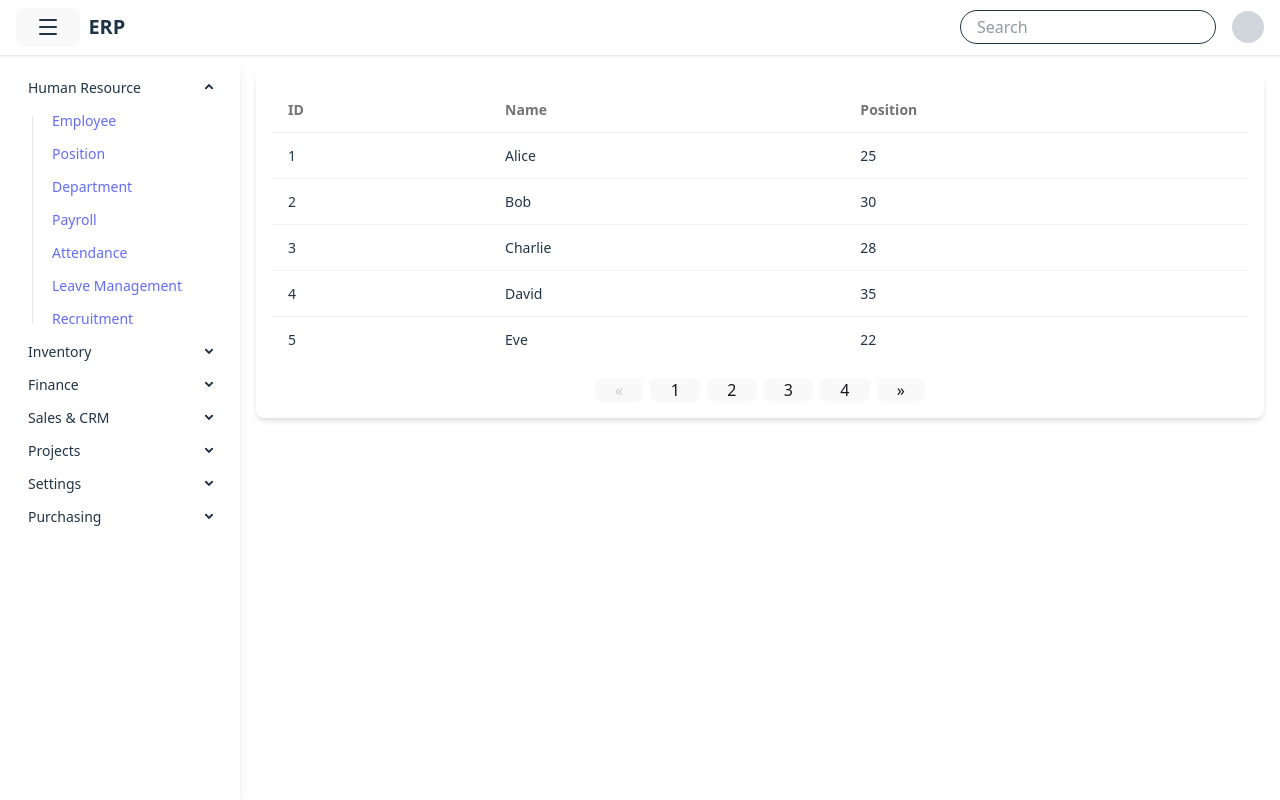
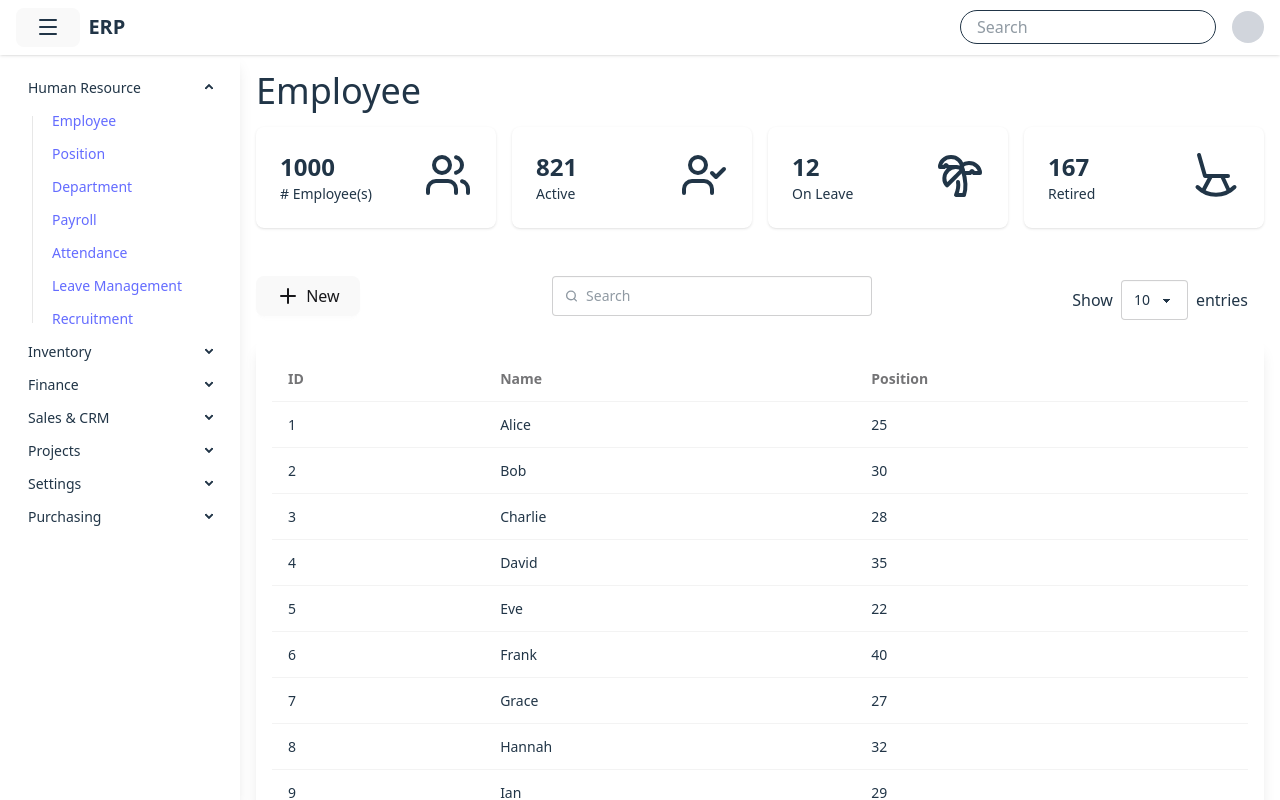
Before and after one commit to adryanasdq/erp-fe, a React (Vite) app: page /hr in a window 1280 px wide. Built offline with nearby package versions, Linux system fonts and the light colour scheme.

Commit message:
[Update] Employee UI Improvement: - Enhance DataTable with dynamic pagesize - Add Employee summary data - Restructure folder

```diff
--- a/src/components/datatable.tsx
+++ b/src/components/datatable.tsx
@@ -3,20 +3,21 @@ import { useMemo, useState } from "react";
 interface DataTableProps<T extends { id: string }> {
   headers: string[];
   data: T[];
+  pageSize: number;
 }
 
 const DataTable = <T extends { id: string }>({
   headers,
   data,
+  pageSize
 }: DataTableProps<T>) => {
   const [currentPage, setCurrentPage] = useState(1);
-  const pageSize = 5;
   const maxButtons = 4;
 
   const paginatedData = useMemo(() => {
     const startIndex = (currentPage - 1) * pageSize;
     return data.slice(startIndex, startIndex + pageSize);
-  }, [currentPage, data]);
+  }, [currentPage, pageSize, data]);
 
   const totalPages = Math.ceil(data.length / pageSize);
 
@@ -29,7 +30,7 @@ const DataTable = <T extends { id: string }>({
   }
 
   return (
-    <div className="overflow-x-auto flex flex-col items-center bg-white p-4 rounded-lg shadow-md">
+    <div className="overflow-x-auto flex flex-col items-center bg-white p-4 rounded-lg shadow-lg">
       <table className="table mx-auto">
         <thead>
           <tr>
--- a/src/main.tsx
+++ b/src/main.tsx
@@ -5,7 +5,7 @@ import { createRoot } from 'react-dom/client'
 import './index.css'
 import App from './App.tsx'
 import Navbar from './layouts/navbar.tsx'
-import HRPage from './pages/hr/index.tsx'
+import HRPage from './pages/hr/employee/index.tsx'
 import Sidebar from './layouts/sidebar.tsx'
 
 createRoot(document.getElementById('root')!).render(
--- /dev/null
+++ b/src/pages/hr/employee/components/employee-summary.tsx
@@ -0,0 +1,54 @@
+import { Users, UserCheck, Palmtree, RockingChair } from "lucide-react"
+
+const EmployeeSummary = () => {
+    return (
+        <div className="flex justify-between mb-12">
+            <div className="card w-60 bg-base-100 card-md shadow-sm">
+                <div className="card-body">
+                    <div className="flex justify-between">
+                        <div>
+                            <h2 className="card-title text-2xl">1000</h2>
+                            <p># Employee(s)</p>
+                        </div>
+                        <Users size={48} />
+                    </div>
+                </div>
+            </div>
+            <div className="card w-60 bg-base-100 card-md shadow-sm">
+                <div className="card-body">
+                    <div className="flex justify-between">
+                        <div>
+                            <h2 className="card-title text-2xl">821</h2>
+                            <p>Active</p>
+                        </div>
+                        <UserCheck size={48} />
+                    </div>
+                </div>
+            </div>
+            <div className="card w-60 bg-base-100 card-md shadow-sm">
+                <div className="card-body">
+                    <div className="flex justify-between">
+                        <div>
+                            <h2 className="card-title text-2xl">12</h2>
+                            <p>On Leave</p>
+                        </div>
+                        <Palmtree size={48} />
+                    </div>
+                </div>
+            </div>
+            <div className="card w-60 bg-base-100 card-md shadow-sm">
+                <div className="card-body">
+                    <div className="flex justify-between">
+                        <div>
+                            <h2 className="card-title text-2xl">167</h2>
+                            <p>Retired</p>
+                        </div>
+                        <RockingChair size={48} />
+                    </div>
+                </div>
+            </div>
+        </div>
+    )
+}
+
+export default EmployeeSummary;
--- /dev/null
+++ b/src/pages/hr/employee/index.tsx
@@ -0,0 +1,76 @@
+import { useMemo, useState } from "react";
+import { Plus } from "lucide-react";
+
+import EmployeeSummary from "./components/employee-summary";
+import DataTable from "../../../components/datatable";
+import { Employee } from "../../../api/mock/_employee";
+
+const HRPage = () => {
+    const [searchText, setSearchText] = useState("");
+    const [pageSize, setPageSize] = useState(10);
+    const filteredEmployee = useMemo(() => {
+        return Employee.filter((emp) => {
+            return emp.name.toLowerCase().includes(searchText.toLowerCase())
+        });
+    }, [searchText])
+
+    const handleSearch = (e: React.ChangeEvent<HTMLInputElement>) => {
+        setSearchText(e.target.value);
+    }
+
+    const handlePageSize = (e: React.ChangeEvent<HTMLSelectElement>) => {
+        setPageSize(Number(e.target.value));
+    }
+
+    return (
+        <>
+            <div className="text-4xl mb-4">Employee</div>
+            <EmployeeSummary />
+            <div className="flex justify-between mb-4">
+                <button className="btn mr-2">
+                    <Plus /> New
+                </button>
+                <label className="input mb-2">
+                    <svg className="h-[1em] opacity-50" xmlns="http://www.w3.org/2000/svg" viewBox="0 0 24 24">
+                        <g
+                            strokeLinejoin="round"
+                            strokeLinecap="round"
+                            strokeWidth="2.5"
+                            fill="none"
+                            stroke="currentColor"
+                        >
+                            <circle cx="11" cy="11" r="8"></circle>
+                            <path d="m21 21-4.3-4.3"></path>
+                        </g>
+                    </svg>
+                    <input
+                        type="search"
+                        className="grow"
+                        placeholder="Search"
+                        value={searchText}
+                        onChange={handleSearch}
+                    />
+                </label>
+
+                <div className="flex items-center mx-4">
+                    <div>Show</div>
+                    <select value={pageSize} className="select mx-2" onChange={handlePageSize}>
+                        <option>5</option>
+                        <option>10</option>
+                        <option>25</option>
+                        <option>100</option>
+                    </select>
+                    <div>entries</div>
+                </div>
+            </div>
+
+            <DataTable
+                headers={["ID", "Name", "Position"]}
+                data={filteredEmployee}
+                pageSize={pageSize}
+            />
+        </>
+    );
+}
+
+export default HRPage;
--- a/src/pages/hr/index.tsx
+++ /dev/null
@@ -1,16 +0,0 @@
-import DataTable from "../../components/datatable";
-import { Employee } from "../../api/mock/_employee";
-
-const HRPage = () => {
-
-    return (
-        <>
-            <DataTable
-                headers={["ID", "Name", "Position"]}
-                data={Employee}
-            />
-        </>
-    );
-}
-
-export default HRPage;
```
